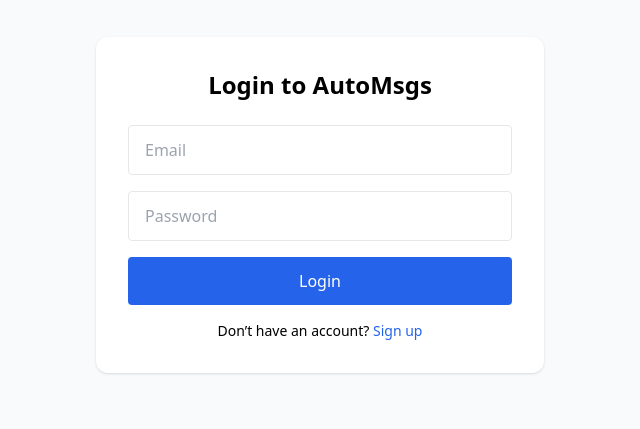
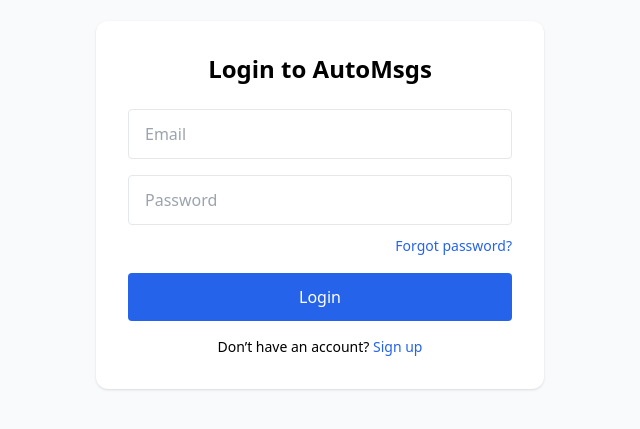
Before and after one commit to Aslammohammad-01/automsgs-frontend, a React (Vite) app: page /login in a window 1280 px wide. Shown: the part 195-624 px from the top of the page, without its empty margins (320-960 px from the left). Built offline with nearby package versions, Linux system fonts and the light colour scheme.

Commit message:
code changed

```diff
--- a/src/pages/Login.jsx
+++ b/src/pages/Login.jsx
@@ -48,10 +48,20 @@
           type="password"
           placeholder="Password"
           required
-          className="w-full border px-4 py-3 rounded mb-4"
+          className="w-full border px-4 py-3 rounded mb-2"
           value={password}
           onChange={(e) => setPassword(e.target.value)}
         />
+
+        {/* ✅ ADDED: Forgot password link */}
+        <div className="text-right mb-4">
+          <a
+            href="/forgot-password"
+            className="text-sm text-blue-600 hover:underline"
+          >
+            Forgot password?
+          </a>
+        </div>
 
         {message && (
           <p className="text-red-600 text-sm mb-3">{message}</p>
@@ -63,13 +73,13 @@
         >
           {loading ? "Logging in..." : "Login"}
         </button>
-         <p className="text-sm text-center mt-4">
-             Don’t have an account?{" "}
-              <a href="/signup" className="text-blue-600 hover:underline">
-               Sign up
-              </a>
-          </p>
 
+        <p className="text-sm text-center mt-4">
+          Don’t have an account?{" "}
+          <a href="/signup" className="text-blue-600 hover:underline">
+            Sign up
+          </a>
+        </p>
       </form>
     </AuthLayout>
   );
--- a/src/pages/Signup.jsx
+++ b/src/pages/Signup.jsx
@@ -25,7 +25,13 @@
     if (res.ok) {
       window.location.href = `/verify-otp?email=${email}`;
     } else {
-      setMessage(data.message || "Signup failed");
+      if (res.status === 409) {
+        setMessage(
+          "Account already exists. Please login or use Forgot Password."
+        );
+      } else {
+        setMessage(data.message || "Signup failed");
+      }
     }
   };
 
@@ -60,13 +66,13 @@
         >
           {loading ? "Sending OTP..." : "Sign Up"}
         </button>
+
         <p className="text-sm text-center mt-4">
           Already have an account?{" "}
           <a href="/login" className="text-blue-600 hover:underline">
             Login
-         </a>
-       </p>
-
+          </a>
+        </p>
       </form>
     </AuthLayout>
   );
```
